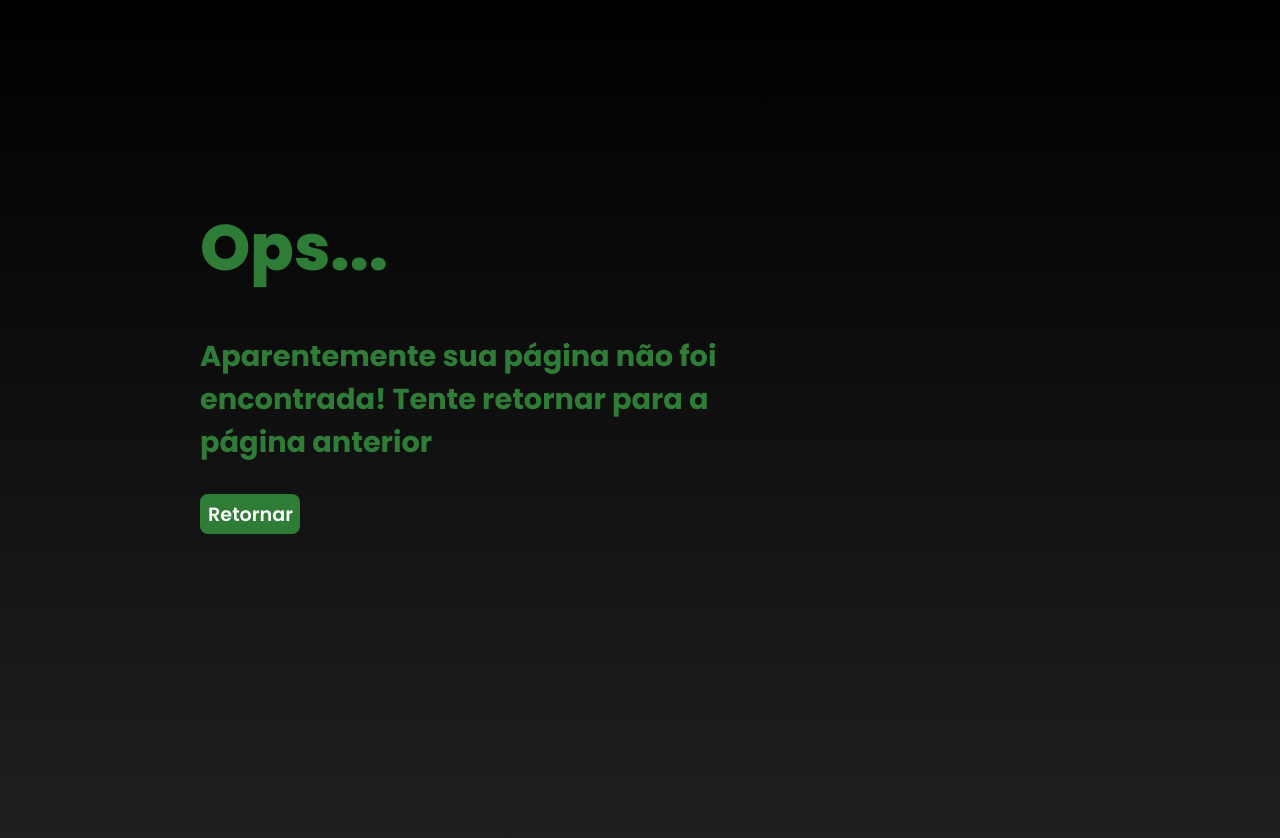
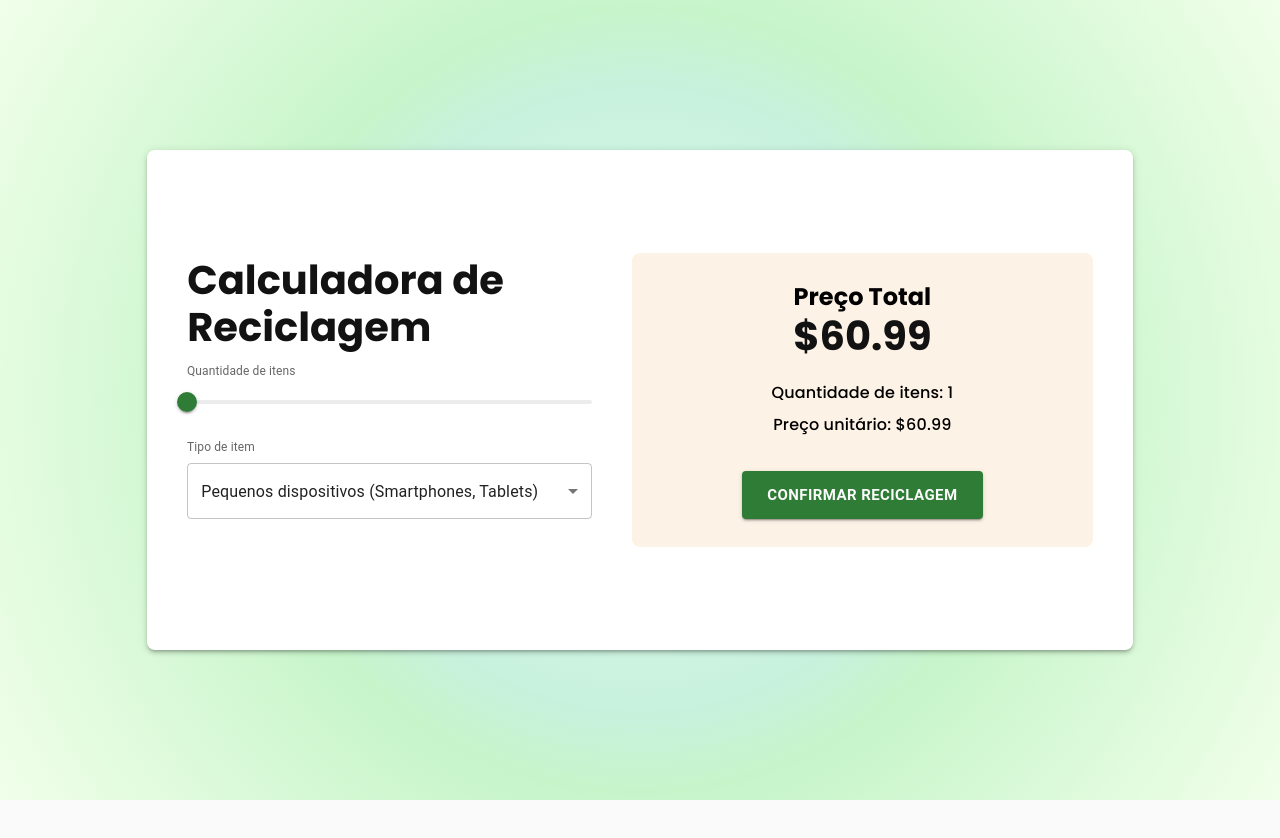
Before and after one commit to Matosaz/NeotechReact, a React (Vite) app: page /Calculadora in a window 1280 px wide. Shown: the top 838 px of the page. After the commit the page ends 800 px from the top, so only its background shows below. Built offline with nearby package versions, Linux system fonts and the light colour scheme.

Commit message:
CalculadoraOrçamento

```diff
--- a/src/App.jsx
+++ b/src/App.jsx
@@ -8,6 +8,7 @@ import Auth from './components/pages/LoginCadastro/Auth'
 import Management from './assets/Management'
 import Dashboard from './assets/Management/Dashboard/Dashboard'
 import Politica from './components/pages/Politicas/Politica'
+import Calculadora from './components/pages/Calculadora/Calculadora'
 import { BrowserRouter, Route, Routes } from 'react-router-dom'
 
 const Layout = () =>{
@@ -35,6 +36,7 @@ function App ()  {
   return (
       <BrowserRouter>
         <Routes>
+          <Route path='/Calculadora' element={<Calculadora/>}/>
           <Route path='/Politica' element={<Politica/>}/>
           <Route path='/Dashboard' element={<Dashboard/>}/>
           <Route path='/Auth' element={<Auth/>}/>
--- a/src/components/Home.jsx
+++ b/src/components/Home.jsx
@@ -110,6 +110,7 @@ import React, {useEffect, useState} from 'react';
 
    <body>
         <section className='Hero'>
+
         <h2 className='TxtHero'> NeoTech</h2>
         <h3 className='TxtHero2'> The future is near</h3>
         <img src={Phoneimg} className='Phoneimg'/>
@@ -283,7 +284,7 @@ import React, {useEffect, useState} from 'react';
               <h2 className='TituloOrçamento'>Orçamento</h2>
               <p>
               Recicle seus eletroeletrônicos e contribua para um planeta mais sustentável! Solicite um orçamento conosco e descubra como podemos transformar seus resíduos em novas oportunidades. Com um atendimento rápido e eficiente, garantimos a destinação correta dos materiais. Entre em contato agora e colabore para um futuro sustentável!</p>
-              <a href='#' className='botao2'>Faça um orçamento</a>
+              <a href='/Calculadora' className='botao2'>Faça um orçamento</a>
             </div>
           </div>
         </div>
--- /dev/null
+++ b/src/components/pages/Calculadora/Calculadora.css
@@ -0,0 +1,92 @@
+/* Aplica o background a toda a página */
+.CalculadoraBody {
+  background: rgb(225,255,228);
+  background: radial-gradient(circle, rgba(225,255,228,1) 0%, rgba(200,241,222,1) 41%, rgba(199,245,202,1) 52%, rgba(241,255,234,1) 100%);
+  height: 100vh;
+  display: flex;
+  justify-content: center;
+  align-items: center;
+  padding: 20px;
+  margin: 0;
+
+}
+
+
+.calculator-container {
+display: flex;
+border-radius: 10px;
+box-shadow: 0 4px 20px rgba(0, 0, 0, 0.1);
+padding: 40px;
+height: 500px;
+align-items: center;
+justify-content: center;
+}
+
+.inputs-container {
+flex: 1;
+padding-right: 20px;
+}
+
+.result-container {
+background-color: rgb(253, 242, 230);
+}
+
+
+
+
+.calculator-container h3 {
+font-size: 2.5rem;
+color: #121212;
+font-weight: 700;
+}
+
+.calculator-container button {
+background-color: #2f7c37;;
+border-color: #183f1a;
+color: #fafafa;  text-align: center;
+transition: all 200ms;
+font-weight: 600;
+border: #2f7c37 solid;
+}
+
+
+.calculator-container button:hover {
+  background-color:#fafafa ;
+    color: #2f7c37;
+    scale: 1.01;
+}
+
+.custom-slider .MuiSlider-thumb {
+  color: #2f7c37; /* Cor do botão */
+}
+
+.custom-slider .MuiSlider-track {
+  color: #246627; /* Cor da linha preenchida */
+}
+
+.custom-slider .MuiSlider-rail {
+  color: #cccccc; /* Cor da linha não preenchida */
+}
+.voltarcalculadora{
+  position: fixed;
+  width: 100px;
+  border: #2f7c37 solid;
+  border-radius: 8px;
+  color: #fafafa;
+  font-size: 1.2rem;
+  height: 40px;
+  padding-top: 2.5px;
+  margin-top: -850px;
+  background-color: #2f7c37;
+  padding-left: 5px;
+  text-align: center;
+  transition: all 200ms;
+  font-weight: 600;
+  margin-left: -1700px;
+}
+
+.voltarcalculadora:hover{
+  background-color:#fafafa ;
+  color: #2f7c37;
+  scale: 1.05;
+}
--- /dev/null
+++ b/src/components/pages/Calculadora/Calculadora.jsx
@@ -0,0 +1,90 @@
+import React, { useState } from 'react';
+import { Slider, Select, MenuItem, Button, Typography, Box, InputLabel } from '@mui/material';
+import './Calculadora.css';
+
+const Calculadora = () => {
+  const [itemQuantity, setItemQuantity] = useState(1);
+  const [itemType, setItemType] = useState('small');
+  const [price, setPrice] = useState(60.99); // Preço inicial baseado em pequenos dispositivos
+
+  const handleQuantityChange = (e, newValue) => {
+    setItemQuantity(newValue);
+    calculatePrice(newValue, itemType);
+  };
+
+  const handleTypeChange = (e) => {
+    setItemType(e.target.value);
+    calculatePrice(itemQuantity, e.target.value);
+  };
+
+  const calculatePrice = (quantity, type) => {
+    let basePrice = 60.99; // Preço inicial para pequenos dispositivos
+    if (type === 'medium') basePrice = 110.99;
+    else if (type === 'large') basePrice = 200.99;
+
+    const totalPrice = basePrice * quantity;
+    setPrice(totalPrice.toFixed(2)); // Arredondar para 2 casas decimais
+  };
+
+const Voltarcalculadora=() =>{
+  window.history.back();
+}
+
+  return (
+    <Box className="CalculadoraBody" display="flex" justifyContent="center" alignItems="center">
+       <button onClick={Voltarcalculadora} className='voltarcalculadora'> Retornar</button>
+      <Box className="calculator-container" display="flex" justifyContent="space-between" p={5} borderRadius={2} boxShadow={3} maxWidth="1700px" margin="0 auto" bgcolor="#fff">
+
+        {/* Área de Inputs */}
+        <Box className="inputs-container" flex={1} pr={5}>
+          <Typography  fontFamily='Poppins' variant="h3" gutterBottom>Calculadora de Reciclagem</Typography>
+
+          {/* Controle de Quantidade */}
+          <Box mb={2}>
+            <InputLabel shrink>Quantidade de itens</InputLabel>
+            <Slider  className="custom-slider"fontFamily='Poppins'
+              value={itemQuantity}
+              onChange={handleQuantityChange}
+              aria-labelledby="quantidade-slider"
+              valueLabelDisplay="auto"
+              step={1}
+              min={1}
+              max={150}
+            />
+          </Box>
+
+          {/* Controle de Tipo */}
+          <Box mb={3}>
+            <InputLabel shrink>Tipo de item</InputLabel>
+            <Select
+              value={itemType}
+              onChange={handleTypeChange}
+              fullWidth
+              displayEmpty
+            >
+              <MenuItem fontFamily='Poppins'value="small">Pequenos dispositivos (Smartphones, Tablets)</MenuItem>
+              <MenuItem fontFamily='Poppins'value="medium">Dispositivos médios (Notebooks, Monitores)</MenuItem>
+              <MenuItem fontFamily='Poppins'value="large">Dispositivos grandes (Televisores, Geladeiras)</MenuItem>
+            </Select>
+          </Box>
+        </Box>
+
+        {/* Área de Resultado */}
+        <Box className="result-container" flex={1}  display="flex" flexDirection="column" alignItems="center"  borderRadius={2} p={3.5}>
+          <Typography fontWeight='700' fontFamily='Poppins'variant="h5">Preço Total</Typography>
+          <Typography fontFamily='Poppins' variant="h3" color="primary" mb={1.5}>${price}</Typography>
+
+          <Typography fontWeight='500' fontFamily='Poppins' variant="subtitle1" pt={1}>Quantidade de itens: {itemQuantity}</Typography>
+          <Typography fontWeight='500' fontFamily='Poppins' variant="subtitle1"pt={0.5}>Preço unitário: ${(price / itemQuantity).toFixed(2)}</Typography>
+
+          <Box mt={4}>
+            <Button fontFamily='Poppins'variant="contained" color="primary" size="large">Confirmar Reciclagem</Button>
+          </Box>
+        </Box>
+
+      </Box>
+    </Box>
+  );
+};
+
+export default Calculadora;
```
